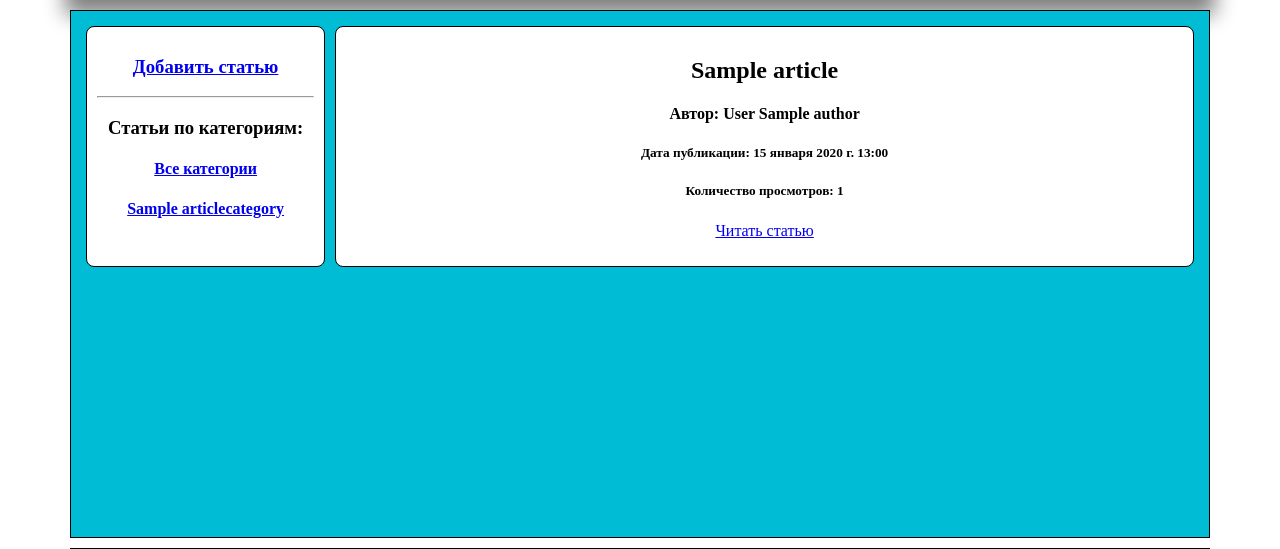
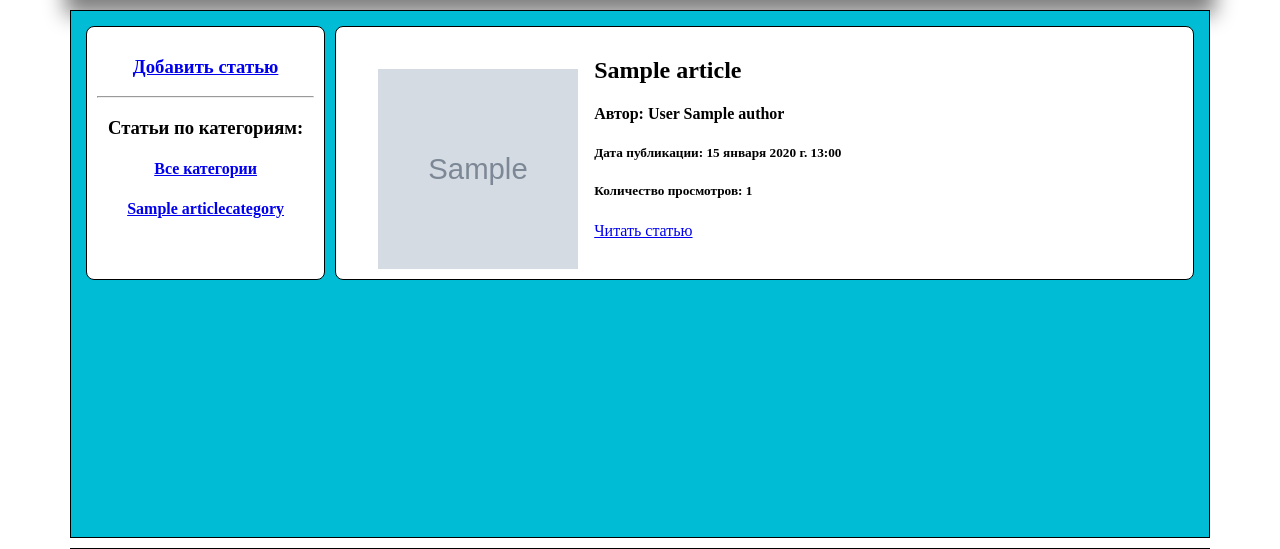
Before and after one commit to Jenny6199/personal_site_003, a Django app: page /articles/ in a window 1280 px wide. Shown: the part 132-681 px from the top of the page. Run offline with Django 4.2, Linux system fonts and the light colour scheme; tables that the repository leaves empty hold one stand-in row (values such as "Sample post"); grey boxes marked "Sample" are stand-in pictures; parts of the project's set-up code (start-up, migrations or seed data) failed here and were passed over.

Commit message:
some_html_changes

```diff
--- a/core/mainapp/static/mainapp/css/style.css
+++ b/core/mainapp/static/mainapp/css/style.css
@@ -68,7 +68,7 @@ a.main-menu {
 }
 
 .simple_card {
-border: 1px solid black;
+    border: 1px solid black;
     border-radius: 8px;
     text-align: center;
     background-color: white;
@@ -108,3 +108,19 @@ border: 1px solid black;
 .center {
     min-width: 50%;
 }
+
+.article_image {
+    width: 200px;
+    height: 200px;
+    margin: 16px;
+}
+
+.article_info {
+    text-align: left;
+    margin-left: 16px;
+}
+
+.flex_row {
+    display: flex;
+    flex-direction: row;
+}
--- a/core/mainapp/templates/mainapp/articles.html
+++ b/core/mainapp/templates/mainapp/articles.html
@@ -25,7 +25,15 @@
                 {% if articles %}
                     {% for el in articles %}
                         <li>
-                            <div class="simple_card">
+                            <div class="simple_card flex_row">
+                                <div class="article_image">
+                                    {% if el.image %}
+                                        <img src="{{ el.image }}" alt="" class="article_image">
+                                    {% else %}
+                                        <img src="static/mainapp/images/no_image.png" class="article_image" alt="">
+                                    {% endif %}
+                                </div>
+                                <div class="article_info">
                                     <h2>{{ el.title }}</h2>
                                     <h4>Автор: {{ el.author }}</h4>
                                     <h5>Дата публикации: {{ el.updated_time }}</h5>
@@ -33,6 +41,8 @@
                                     <p>
                                        <a href="/article/{{ el.slug }}">Читать статью</a>
                                     </p>
+                                </div>
+
                             </div>
                         </li>
                     {% endfor %}
```
Lines whose indentation alone changed are shown as unchanged.
